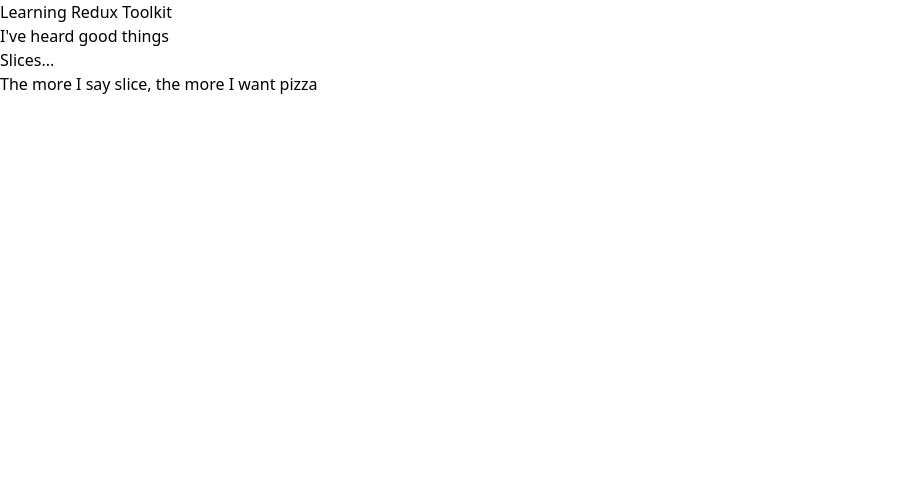
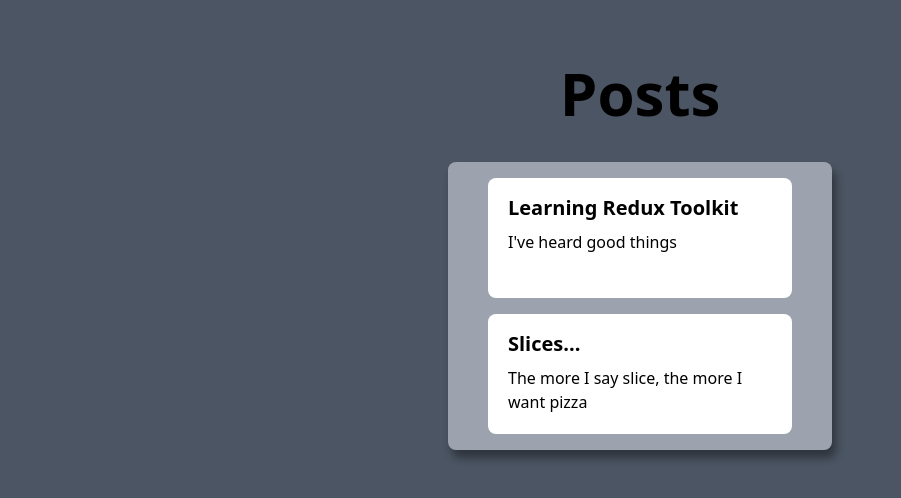
Before and after one commit to andresbueno043/redux-dashboard, a React (Vite) app: page / in a window 1280 px wide. Shown: the top 498 px of the page, without its empty margins (0-901 px from the left). Built offline with nearby package versions, Linux system fonts and the light colour scheme.

Commit message:
Posts styling

```diff
--- a/src/App.tsx
+++ b/src/App.tsx
@@ -2,7 +2,8 @@
 
 function App() {
   return (
-    <div>
+    <div className="flex items-center w-screen pt-12 flex-col bg-gray-600 h-screen">
+      <h1 className="text-[60px] font-bold">Posts</h1>
       <PostsList />
     </div>
   );
--- /dev/null
+++ b/src/components/Post.tsx
@@ -0,0 +1,15 @@
+type Props = {
+  title: string;
+  content: string;
+};
+
+function Post({ title, content }: Props) {
+  return (
+    <article className="bg-white my-4 mx-10 rounded-lg px-5 min-h-[120px] pt-4">
+      <h3 className="text-xl font-bold">{title}</h3>
+      <p className="mt-2">{content.substring(0, 100)}</p>
+    </article>
+  );
+}
+
+export default Post;
--- a/src/components/PostsList.tsx
+++ b/src/components/PostsList.tsx
@@ -1,17 +1,19 @@
 import { useSelector } from 'react-redux';
 import { RootState } from '@/app/store';
+import Post from '@/components/Post';
 
 function PostsList() {
   const posts = useSelector((state: RootState) => state.posts);
 
   const renderedPosts = posts.map((post: Post) => (
-    <article key={post.id}>
-      <h3>{post.title}</h3>
-      <p>{post.content.substring(0, 100)}</p>
-    </article>
+    <Post key={post.id} title={post.title} content={post.content} />
   ));
 
-  return <div>{renderedPosts}</div>;
+  return (
+    <div className="bg-gray-400 mt-6 w-[30%] rounded-lg shadow-[4.0px_8.0px_8.0px_rgba(0,0,0,0.38)]">
+      {renderedPosts}
+    </div>
+  );
 }
 
 export default PostsList;
```
